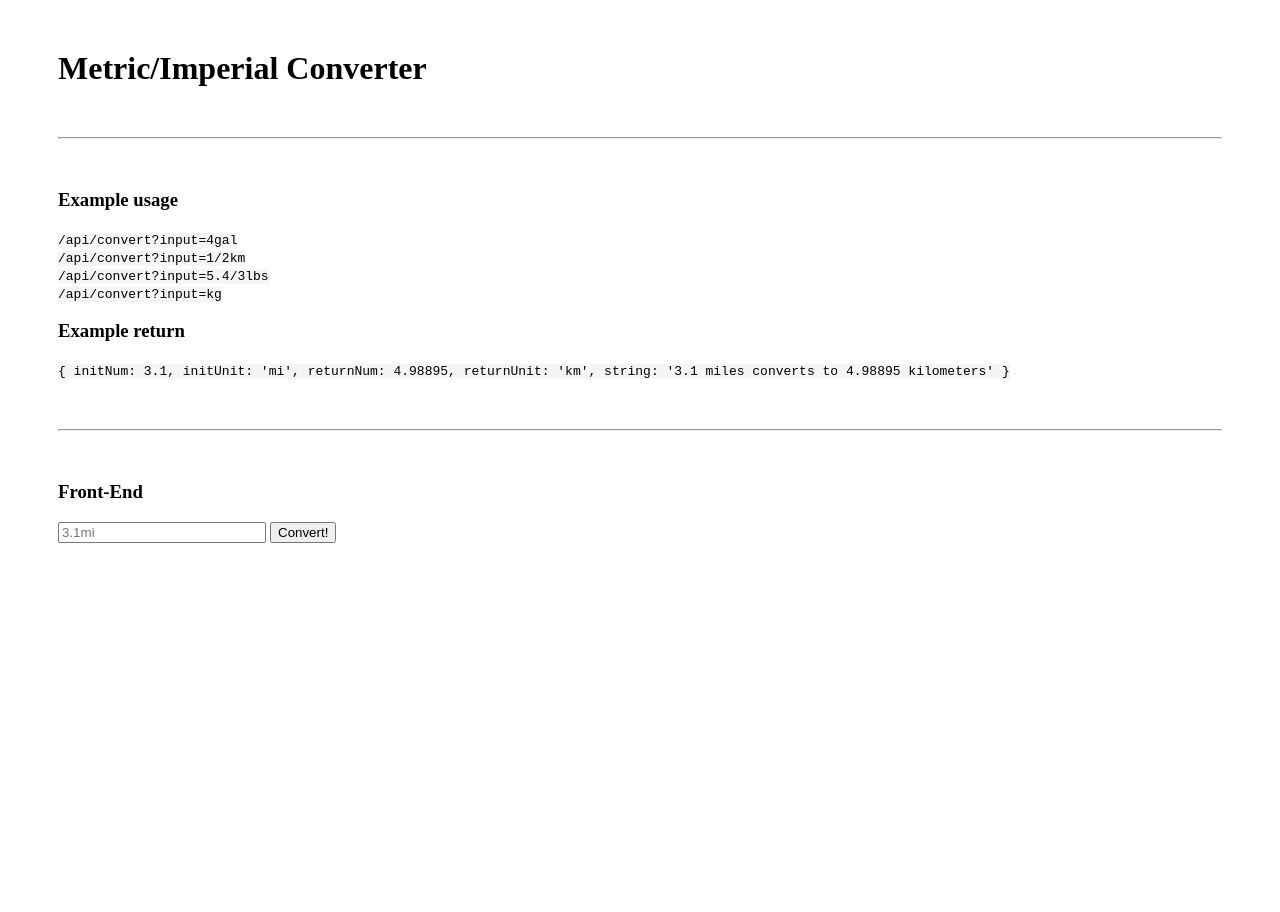
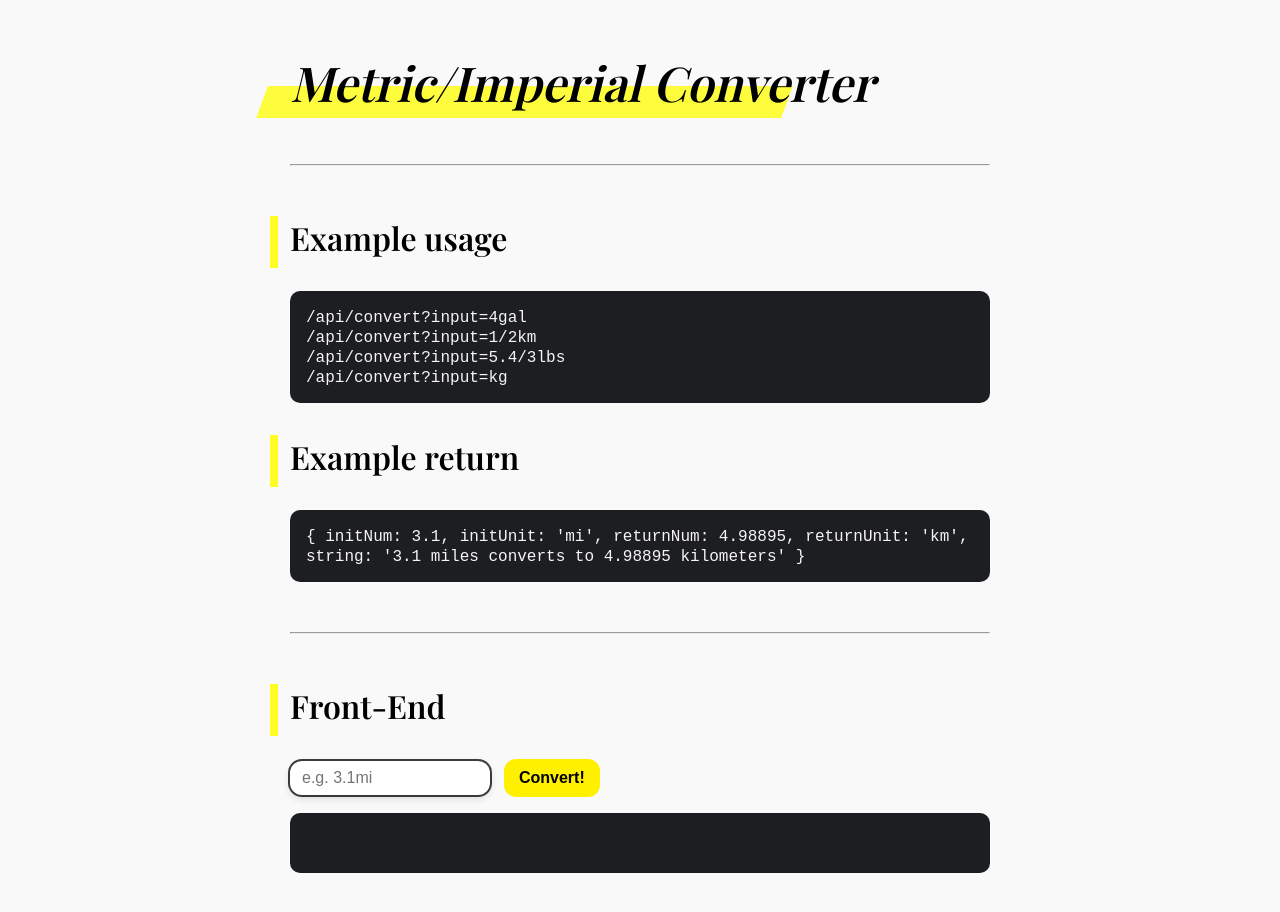
Before and after one commit to 1jds/FCC_Project_Metric_Imperial_Converter_API_With_Chai_Testing, a website: page views/index.html in a window 1280 px wide. Before the commit the page ends 800 px from the top, so only its background shows below. Drawn offline with nearby package versions, Linux system fonts and the light colour scheme; files that its build step writes are made by us from their sources; a web font is replaced by a local one.

Commit message:
changed styles

```diff
--- a/public/style.css
+++ b/public/style.css
@@ -1,7 +1,108 @@
+@import url('https://fonts.googleapis.com/css2?family=Playfair+Display:ital,wght@0,600;1,600&family=Roboto:wght@300;400&display=swap');
+
+html {
+  font-family: 'Roboto', sans-serif;
+}
+
+body {
+  margin: 0 auto;
+  background: #F9F9F9;
+  max-width: 800px;
+}
+
+h1 {
+  position: relative;
+  font-family: 'Playfair Display', serif;
+  font-style: italic;
+  font-size: 3rem;
+}
+
+h1::before{
+  content: "";
+  position: absolute;
+  top: 2.25rem;
+  left: -1.75rem;
+  width: 75%;
+  height: 50%;
+  background-color: yellow;
+  opacity: 0.75;
+  z-index: -1;
+  transform: skew(-20deg)
+}
+
+h3 {
+  position: relative;
+  font-family: 'Playfair Display', serif;
+  font-size: 2rem;
+}
+
+h3::before{
+  content: "";
+  position: absolute;
+  left: -1.25rem;
+  width: 8px;
+  height: 120%;
+  background-color: yellow;
+  opacity: 0.85;
+}
+
 code {
-    background-color: whitesmoke;
+  color: whitesmoke;
+  font-size: 1rem;
+}
+
+div:has(> code) {
+ border-radius: 10px;
+ padding: 1rem;
+ background: #1d1e22;
+ min-height: 1.75rem;
+}
+
+#jsonResult {
+  overflow-wrap: break-word;
 }
 
 section, header {
     margin: 50px;
 }
+
+input {
+  margin-right: 10px;
+  font-size: 1rem;
+  padding: 0.5rem 0.75rem;
+  border-radius: 12px;
+}
+
+#convertField {
+  box-shadow: 0 0 0 2px rgba(0,0,0,.75), 0 3px 8px 0 rgba(0,0,0,.15);
+  box-sizing: border-box;
+  border: 0;
+}
+
+/* BUTTON STYLE MODIFIED FROM: https://getcssscan.com/css-buttons-examples */
+#convert {
+  background-color: #fff000;
+  color: #000;
+  cursor: pointer;
+  font-weight: bold;
+  padding: 10px 15px;
+  text-align: center;
+  transition: 200ms;
+  box-sizing: border-box;
+  border: 0;
+  user-select: none;
+  -webkit-user-select: none;
+  touch-action: manipulation;
+}
+
+#convert:not(:disabled):hover,
+#convert:not(:disabled):focus {
+  outline: 0;
+  box-shadow: 0 0 0 2px rgba(0,0,0,.75), 0 3px 8px 0 rgba(0,0,0,.15);
+}
+
+#convert:disabled {
+  filter: saturate(0.2) opacity(0.5);
+  -webkit-filter: saturate(0.2) opacity(0.5);
+  cursor: not-allowed;
+}
--- a/views/index.html
+++ b/views/index.html
@@ -16,23 +16,29 @@
     <hr style='margin: 50px'>
     <section>
       <h3>Example usage</h3>
+      <div>
         <code>/api/convert?input=4gal</code><br>
         <code>/api/convert?input=1/2km</code><br>
         <code>/api/convert?input=5.4/3lbs</code><br>
         <code>/api/convert?input=kg</code><br>
+      </div>
       <h3>Example return</h3>
+      <div>
         <code>{ initNum: 3.1, initUnit: 'mi', returnNum: 4.98895, returnUnit: 'km', string: '3.1 miles converts to 4.98895 kilometers' }</code>
+      </div>
     </section>
     <hr style='margin: 50px'>
     <section>
       <div id='testui' >
         <h3 style="text-align: left">Front-End</h3>
         <form id="convertForm" class="border">
-          <input type="text" id="convertField" name="input" placeholder="3.1mi" style="width: 200px">
+          <input type="text" id="convertField" name="input" placeholder="e.g. 3.1mi" style="width: 200px">
           <input id="convert" type="submit" value='Convert!'>
         </form>
         <p id='result'></p>
+        <div>
           <code id='jsonResult'></code>
+        </div>
       </div>
     </section>
     <!-- Your web-app is https, so your scripts need to be too -->
```
Lines whose indentation alone changed are shown as unchanged.
